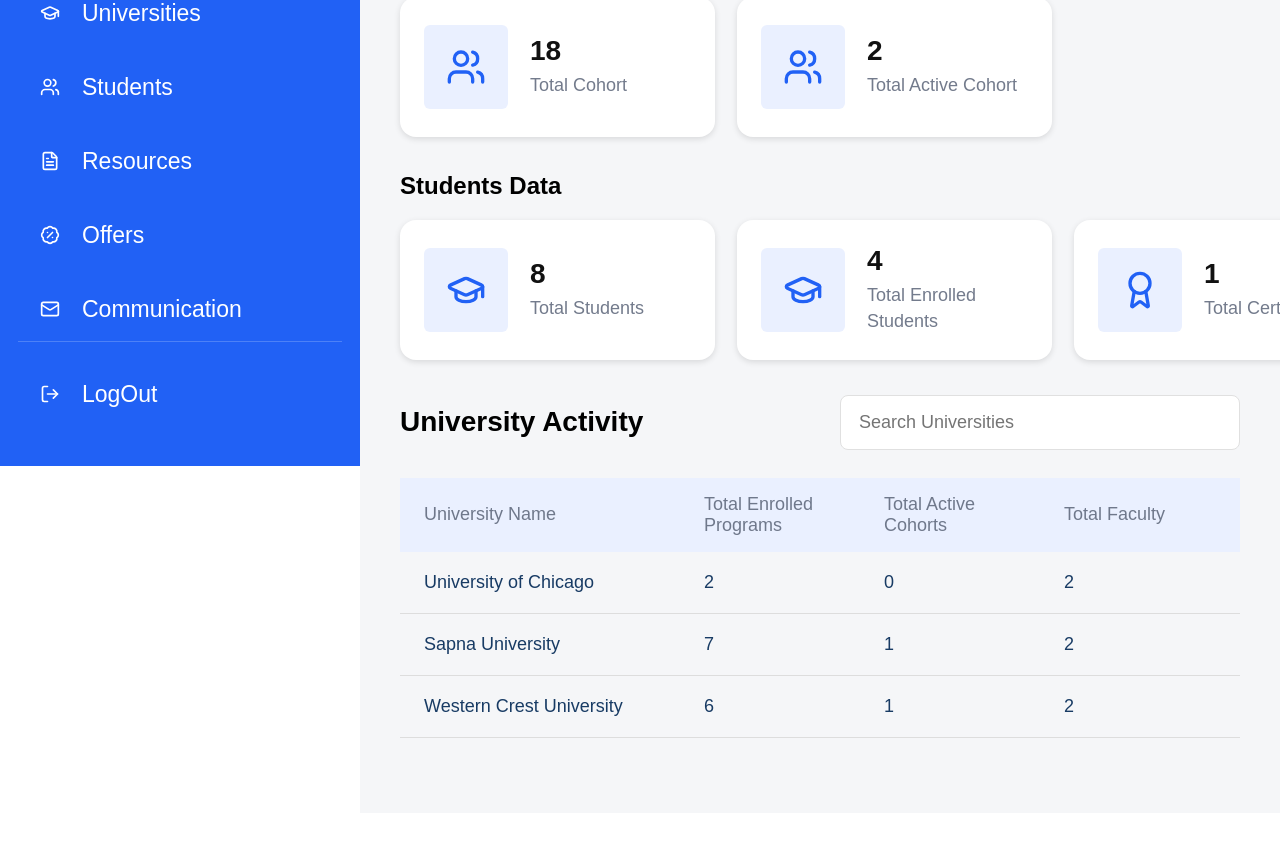
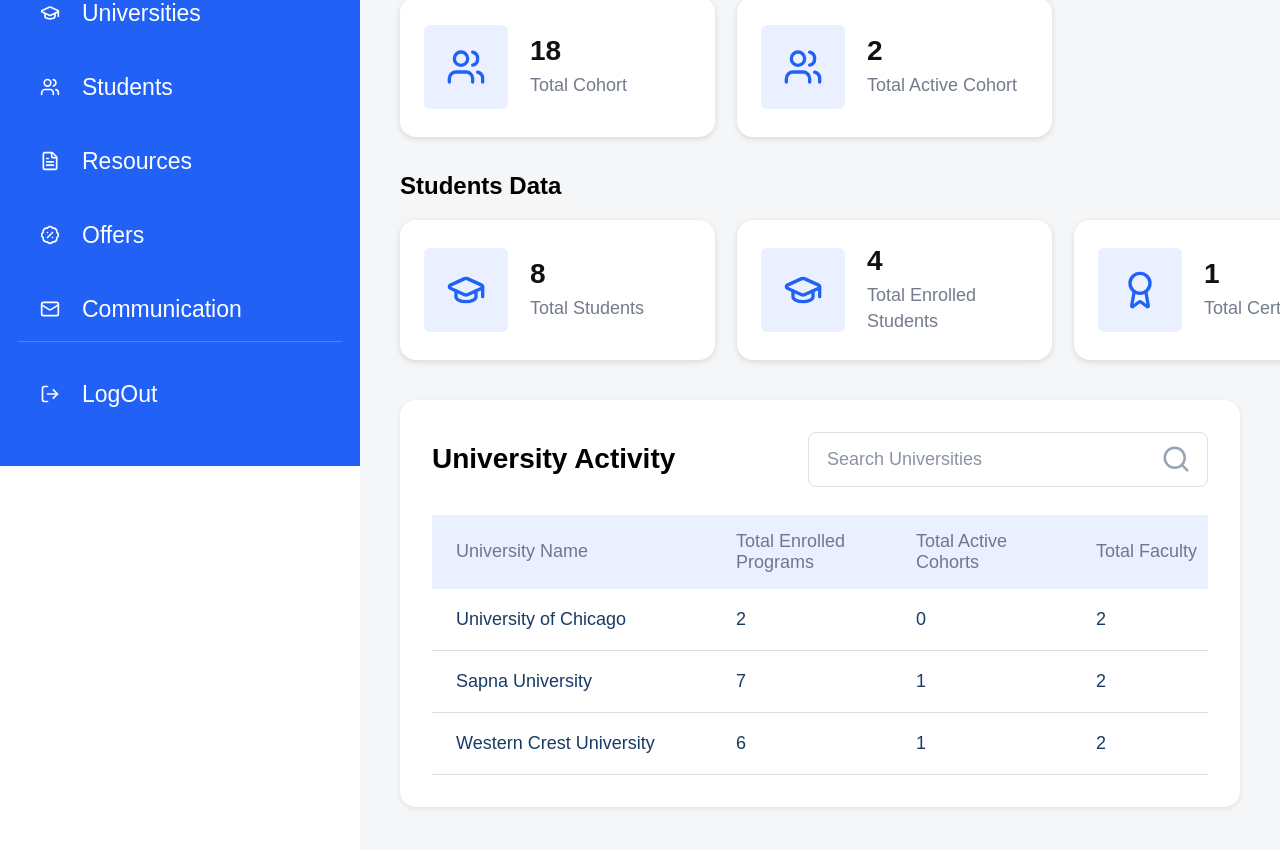
Before and after one commit to Anagha-verbinden/coe, a React (Vite) app: page / in a window 1280 px wide. Shown: the part 334-1184 px from the top of the page. Before the commit the page ends 1147 px from the top, so only its background shows below. Built offline with nearby package versions, Linux system fonts and the light colour scheme.

Commit message:
feat: search-bar

```diff
--- a/src/App.css
+++ b/src/App.css
@@ -21,7 +21,7 @@
 
 
 /* =========================
-   HEADER
+   SIDEBAR HEADER
    ========================= */
 
 .sidebar-header {
@@ -55,7 +55,7 @@
 
 
 /* =========================
-   NAVIGATION
+   SIDEBAR NAVIGATION
    ========================= */
 
 .sidebar-nav {
@@ -64,7 +64,6 @@
 
   gap: 10px;
 }
-
 
 .nav-item {
   height: 64px;
@@ -104,7 +103,7 @@
 }
 
 
-/* Don't override active hover */
+/* Keep active item white */
 
 .nav-item.active:hover {
   background-color: white;
@@ -112,7 +111,7 @@
 
 
 /* =========================
-   BOTTOM
+   SIDEBAR BOTTOM
    ========================= */
 
 .sidebar-bottom {
@@ -123,17 +122,26 @@
   padding-top: 20px;
 }
 
-
 .logout {
   margin-bottom: 20px;
 }
 
+
+/* =========================
+   MAIN CONTENT
+   ========================= */
+
 .main-content {
   margin-left: 360px;
+  width: calc(100% - 360px);
+
   padding: 40px;
+
   background-color: #f5f6f8;
+
   min-height: 100vh;
 }
+
 
 /* =========================
    STAT CARD
@@ -189,7 +197,6 @@
   color: #111111;
 }
 
-
 .stat-context p {
   margin: 6px 0 0;
 
@@ -198,136 +205,25 @@
 
   color: #737b8c;
 }
+
+
+/* =========================
+   STATS GRID
+   ========================= */
+
 .stats-grid {
   display: grid;
+
   grid-template-columns: repeat(4, 1fr);
+
   gap: 22px;
-}
-.main-content section {
-  margin-bottom: 35px;
-}
-/* =========================
-   UNIVERSITY ACTIVITY
-   ========================= */
-
-.university-activity {
-  margin-top: 40px;
-
-  background-color: #ffffff;
-
-  border-radius: 16px;
-
-  padding: 32px;
-
-  box-shadow: 0 2px 6px rgba(0, 0, 0, 0.08);
 }
 
 
 /* =========================
-   ACTIVITY HEADER
+   SECTION SPACING
    ========================= */
 
-.activity-header {
-  display: flex;
-  align-items: center;
-  justify-content: space-between;
-
-  margin-bottom: 28px;
+.main-content section {
+  margin-bottom: 35px;
 }
-
-.activity-header h2 {
-  margin: 0;
-
-  font-size: 28px;
-  font-weight: 600;
-}
-
-.activity-header input {
-  width: 400px;
-  height: 55px;
-
-  border: 1px solid #e0e0e0;
-  border-radius: 8px;
-
-  padding: 0 18px;
-
-  font-size: 18px;
-
-  outline: none;
-}
-
-
-/* =========================
-   TABLE CONTAINER
-   ========================= */
-
-.table-container {
-  width: 100%;
-
-  overflow-x: auto;
-}
-
-
-/* =========================
-   TABLE
-   ========================= */
-
-.table-container table {
-  width: 100%;
-
-  min-width: 1100px;
-
-  border-collapse: collapse;
-}
-
-
-/* =========================
-   TABLE HEADER
-   ========================= */
-
-th {
-  padding: 16px 24px;
-
-  text-align: left;
-
-  font-size: 18px;
-  font-weight: 400;
-
-  color: #6f788b;
-
-  background-color: #eaf0ff;
-
-  height: 70px;
-}
-
-
-/* =========================
-   TABLE BODY
-   ========================= */
-
-td {
-  padding: 20px 24px;
-
-  font-size: 18px;
-
-  color: #183b64;
-
-  border-bottom: 1px solid #dddddd;
-
-  white-space: nowrap;
-}
-
-
-/* =========================
-   COLUMN WIDTHS
-   ========================= */
-
-th:first-child,
-td:first-child {
-  min-width: 280px;
-}
-
-th:not(:first-child),
-td:not(:first-child) {
-  min-width: 180px;
-}
--- a/src/App.jsx
+++ b/src/App.jsx
@@ -15,6 +15,7 @@
   Mail,
   User,
   Users,
+  Search,
 } from "lucide-react";
 import UniversityActivity from "./components/UniversityActivity";
 
--- /dev/null
+++ b/src/components/UniversityActivity.css
@@ -0,0 +1,159 @@
+/* =========================
+   UNIVERSITY ACTIVITY
+   ========================= */
+
+.university-activity {
+  margin-top: 40px;
+
+  background-color: #ffffff;
+
+  border-radius: 16px;
+
+  padding: 32px;
+
+  box-shadow: 0 2px 6px rgba(0, 0, 0, 0.08);
+}
+
+
+/* =========================
+   ACTIVITY HEADER
+   ========================= */
+
+.activity-header {
+  display: flex;
+
+  align-items: center;
+
+  justify-content: space-between;
+
+  margin-bottom: 28px;
+}
+
+.activity-header h2 {
+  margin: 0;
+
+  font-size: 28px;
+
+  font-weight: 600;
+}
+
+
+/* =========================
+   SEARCH BOX
+   ========================= */
+
+.search-box {
+  width: 400px;
+  height: 55px;
+
+  display: flex;
+
+  align-items: center;
+
+  border: 1px solid #e0e0e0;
+
+  border-radius: 8px;
+
+  padding: 0 16px;
+
+  background-color: white;
+
+  color: #9aa3b2;
+}
+
+.search-box input {
+  flex: 1;
+
+  border: none;
+
+  outline: none;
+
+  font-size: 18px;
+
+  background: transparent;
+}
+
+.search-box input::placeholder {
+  color: #8b93a3;
+}
+
+.search-box svg {
+  flex-shrink: 0;
+}
+
+
+/* =========================
+   TABLE CONTAINER
+   ========================= */
+
+.table-container {
+  width: 100%;
+
+  overflow-x: auto;
+}
+
+
+/* =========================
+   TABLE
+   ========================= */
+
+.table-container table {
+  width: 100%;
+
+  min-width: 1100px;
+
+  border-collapse: collapse;
+}
+
+
+/* =========================
+   TABLE HEADER
+   ========================= */
+
+.table-container th {
+  padding: 16px 24px;
+
+  text-align: left;
+
+  font-size: 18px;
+
+  font-weight: 400;
+
+  color: #6f788b;
+
+  background-color: #eaf0ff;
+
+  height: 70px;
+}
+
+
+/* =========================
+   TABLE BODY
+   ========================= */
+
+.table-container td {
+  padding: 20px 24px;
+
+  font-size: 18px;
+
+  color: #183b64;
+
+  border-bottom: 1px solid #dddddd;
+
+  white-space: nowrap;
+}
+
+
+/* =========================
+   COLUMN WIDTHS
+   ========================= */
+
+.table-container th:first-child,
+.table-container td:first-child {
+  min-width: 280px;
+}
+
+.table-container th:not(:first-child),
+.table-container td:not(:first-child) {
+  min-width: 180px;
+}
--- a/src/components/UniversityActivity.jsx
+++ b/src/components/UniversityActivity.jsx
@@ -1,16 +1,62 @@
+import { useState } from "react";
+import { Search } from "lucide-react";
 import TableContainer from "./TableContainer";
-import React from "react";
+import "./UniversityActivity.css";
 
-const UniversityActivity = () => {
+const universities = [
+  {
+    name: "University of Chicago",
+    programs: 2,
+    cohorts: 0,
+    faculty: 2,
+    students: 2,
+    enrolledStudents: 2,
+    certifications: 0,
+  },
+  {
+    name: "Sapna University",
+    programs: 7,
+    cohorts: 1,
+    faculty: 2,
+    students: 9,
+    enrolledStudents: 5,
+    certifications: 1,
+  },
+  {
+    name: "Western Crest University",
+    programs: 6,
+    cohorts: 1,
+    faculty: 2,
+    students: 6,
+    enrolledStudents: 5,
+    certifications: 0,
+  },
+];
+
+
+function UniversityActivity() {
+  const [search, setSearch] = useState("")
   return (
-    <section>
+    <section className="university-activity">
+
       <div className="activity-header">
         <h2>University Activity</h2>
-        <input type="text" placeholder="Search Universities" />
+
+        <div className="search-box">
+          <input
+            type="text"
+            placeholder="Search Universities"
+            value={search}
+            onChange={(e)=>setSearch(e.target.value)}
+          />
+          <Search size={30} />
+        </div>
       </div>
+
 
       <TableContainer>
         <table>
+
           <thead>
             <tr>
               <th>University Name</th>
@@ -22,40 +68,30 @@
               <th>Total Certifications</th>
             </tr>
           </thead>
+
+
           <tbody>
-            <tr>
-              <td>University of Chicago</td>
-              <td>2</td>
-              <td>0</td>
-              <td>2</td>
-              <td>2</td>
-              <td>2</td>
-              <td>0</td>
-            </tr>
-            <tr>
-              <td>Sapna University</td>
-              <td>7</td>
-              <td>1</td>
-              <td>2</td>
-              <td>9</td>
-              <td>5</td>
-              <td>1</td>
-            </tr>
-            <tr>
-              <td>Western Crest University</td>
-              <td>6</td>
-              <td>1</td>
-              <td>2</td>
-              <td>6</td>
-              <td>5</td>
-              <td>0</td>
-            </tr>
+
+            {universities.map((university) => (
+              <tr key={university.name}>
+                <td>{university.name}</td>
+                <td>{university.programs}</td>
+                <td>{university.cohorts}</td>
+                <td>{university.faculty}</td>
+                <td>{university.students}</td>
+                <td>{university.enrolledStudents}</td>
+                <td>{university.certifications}</td>
+              </tr>
+            ))}
+
           </tbody>
+
         </table>
       </TableContainer>
-      <section></section>
+
     </section>
   );
-};
+}
+
 
 export default UniversityActivity;
```
